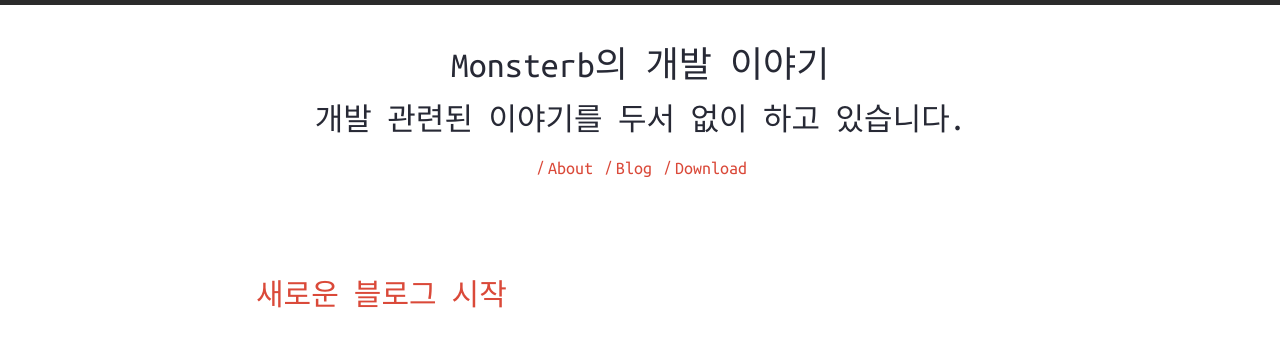
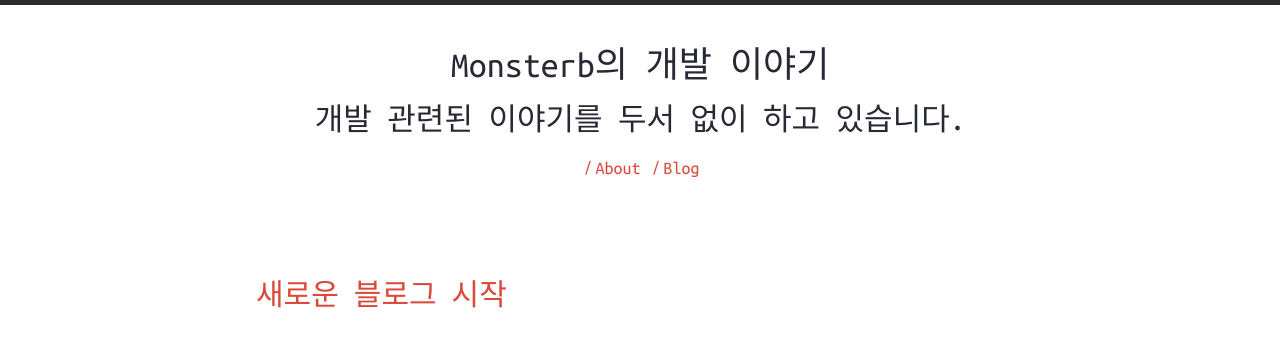
Before and after one commit to blackzaket/blackzaket.github.com, a Jekyll site: the page built from index.html, in a window 1280 px wide. Shown: the top 343 px of the page. Built offline with Jekyll 4.4.1, drawn with Linux system fonts in a browser that asks for light colours; nearby versions of some CDN libraries.

Commit message:
Download 주석

```diff
--- a/_includes/header-links.html
+++ b/_includes/header-links.html
@@ -5,12 +5,13 @@
 	<li>
 		<a href="{{ '/blog' | prepend: site.baseurl | prepend: site.url }}">Blog</a><span>/</span>
 	</li>
-	{% if site.harmony.social.github %}
+
+	<!-- {% if site.harmony.social.github %}
 	<li>
 		<a title="{{ site.harmony.social.github }} on Github"
 			href="https://github.com/gayanvirajith/harmony" target="_blank">
 			Download
 		</a><span>/</span>
 	</li>
-	{% endif %}
+	{% endif %} -->
 </ul>
```
